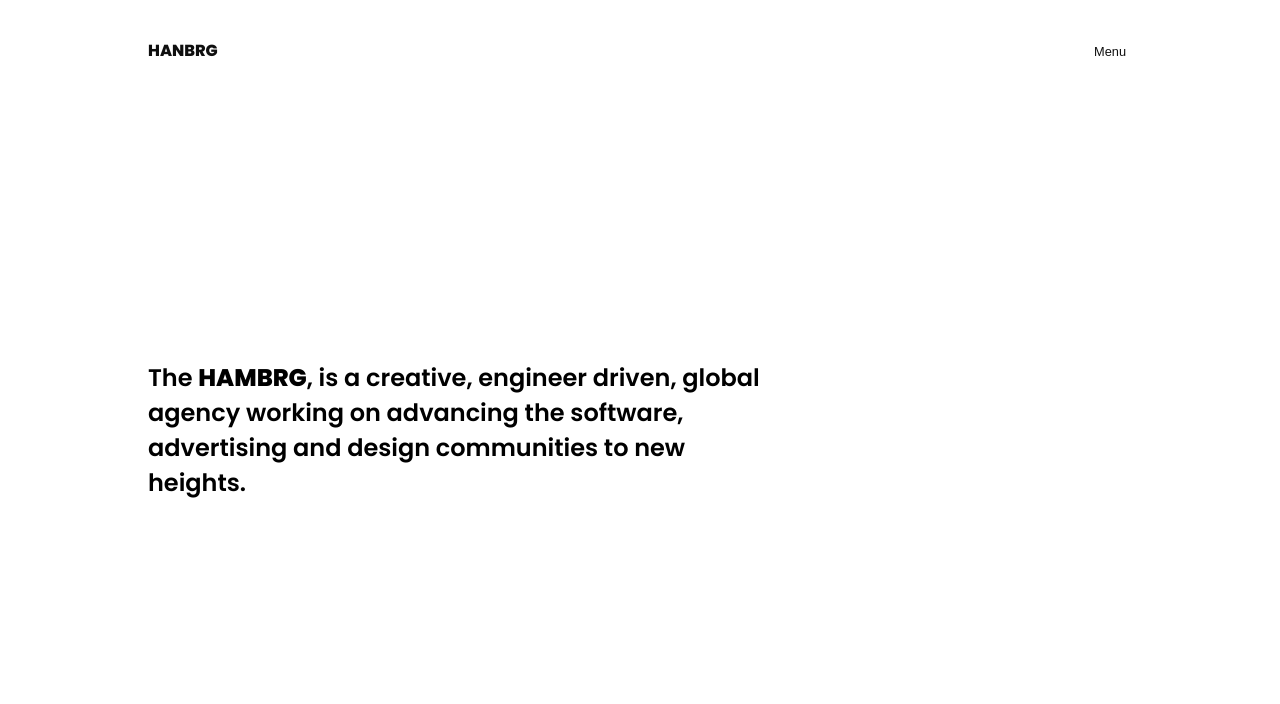
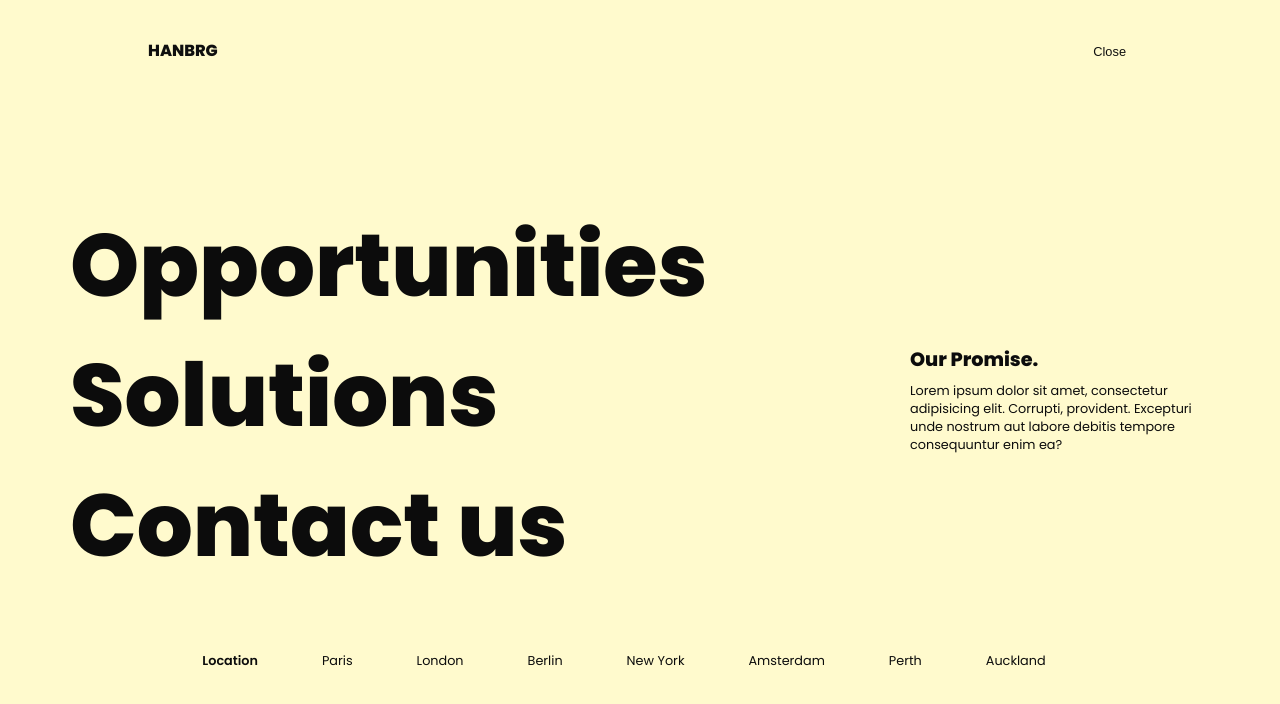
Before and after one commit to nadiamariduena/-anim-menu-react1, a React (Create React App) app: page / in a window 1280 px wide. Both pictures are taken after a click on the button "Menu". Shown: the top 704 px of the page. Built offline with nearby package versions, Linux system fonts and the light colour scheme.

Commit message:
new stuff | withRouter

```diff
--- a/src/App.scss
+++ b/src/App.scss
@@ -91,7 +91,7 @@ header {
     }
     .menu-layer {
       position: relative;
-      background: #111;
+      background: lemonchiffon;
       height: 100%;
       overflow: hidden;
       .menu-city-background {
@@ -137,10 +137,10 @@ header {
                 width: 700px;
                 a {
                   position: absolute;
-                  color: #fff;
+                  color: rgb(12, 12, 12);
                   text-decoration: none;
                   &:hover {
-                    color: #333;
+                    color: rgb(29, 29, 29);
                   }
                 }
               }
@@ -150,7 +150,7 @@ header {
           // ----------------------------------- the block text - lorem ipsum
           //
           .info {
-            color: #fff;
+            color: rgb(12, 12, 12);
             width: 300px;
             h3 {
               font-size: 1.2rem;
@@ -166,7 +166,7 @@ header {
         .locations {
           position: absolute;
           bottom: -80px;
-          color: #fff;
+          color: rgb(12, 12, 12);
           margin-top: 16px;
           font-size: 0.8rem;
           font-weight: 600;
--- a/src/components/Hamburger.js
+++ b/src/components/Hamburger.js
@@ -1,10 +1,29 @@
-import React from "react";
+import React, { useEffect, useRef } from "react";
 import { Link } from "react-router-dom";
 
-const Hamburger = () => {
+const Hamburger = ({ state }) => {
+  let menu = useRef(null);
+
+  // ----------------------
+
+  useEffect(() => {
+    if (state.clicked === false) {
+      //close the menu
+      menu.style.display = "none";
+    } else if (
+      state.clicked === true ||
+      (state.clicked === true && state.initial === null)
+    ) {
+      // open the menu
+      menu.style.display = "block";
+      // menu.style.display = "flex"; if you add flex, its going to show weirdly
+    }
+  });
+
   return (
     //  hamburger menu---------------------------------------------------------
-    <div className="hamburger-menu">
+    // ref={el => (menu = el)}  , el  stands for element
+    <div ref={(el) => (menu = el)} className="hamburger-menu">
       <div className="menu-secondary-background-color">
         {/* what this div represents is:
 
--- a/src/components/Header.js
+++ b/src/components/Header.js
@@ -1,8 +1,12 @@
-import React, { useState } from "react";
-import { Link } from "react-router-dom";
+import React, { useState, useEffect } from "react";
+import { withRouter, Link } from "react-router-dom";
+// withRouter will give access to the history PROP
+// with the history we will be able to determine if the URL has been changed, so
+// if it s change we will execute a certain command
 import Hamburger from "./Hamburger";
 
-const Header = () => {
+const Header = ({ history }) => {
+  // STATE FOR MENU BUTTON
   const [state, setState] = useState({
     /*
 
@@ -24,11 +28,46 @@ const Header = () => {
   });
 
   // --------
+  // Tho prevent SPAM on the button
+  //     <button onClick={handleMenu}>Menu</button>
+  // --------
+  // STATE FOR DISABLED BUTTON
+  const [disabled, setDisabled] = useState(false);
+
+  // -----------               *           ---------------
+  //
+  //
+  //
+  // USE EFFECT FOR PAGE CHANGES
+
+  useEffect(() => {
+    // here we are going to listen for changes
+    history.listen(() => {
+      setState({ clicked: false, menuName: "Menu" });
+    });
+  });
+
+  /*
+
+
+
+
+
+
+
+
+
+
+*/
+
+  // --------
   // the function handleMenu will be specific to the BUTTON
   // so that when we will click the button this function will run
   // --------
 
+  /*
   const handleMenu = () => {
+    disabledMenu();
     if (state.initial === false) {
       setState({
         //This is the state when you first open the page
@@ -39,23 +78,105 @@ const Header = () => {
         // and also when you click on it, the word "Menu" will change to "Close"
         menuName: "Close",
       });
-      console.log(1);
+      // console.log(1);
     } else if (state.clicked === true) {
       //  click when open
       setState({
         clicked: !state.clicked,
         menuName: "Menu",
       });
-      console.log(2);
+      // console.log(2);
     } else if (state.clicked === false) {
       //  click to close
       setState({
         clicked: !state.clicked,
         menuName: "Close",
       });
-      console.log(3);
+      // console.log(3);
     }
   };
+
+*/
+
+  // Toggle menu
+  const handleMenu = () => {
+    disableMenu();
+    if (state.initial === false) {
+      setState({
+        initial: null,
+        clicked: true,
+        menuName: "Close",
+      });
+    } else if (state.clicked === true) {
+      setState({
+        clicked: !state.clicked,
+        menuName: "Menu",
+      });
+    } else if (state.clicked === false) {
+      setState({
+        clicked: !state.clicked,
+        menuName: "Close",
+      });
+    }
+  };
+
+  //Determine if out menu button should be disabled
+  const disableMenu = () => {
+    setDisabled(!disabled);
+    setTimeout(() => {
+      setDisabled(false);
+    }, 1200);
+  };
+
+  /*
+
+  // --------
+  // connected to line 28
+  // ----------
+  // Determine of our button should be disabled or not
+
+  const disabledMenu = () => {
+  1_ whatever the opposite of disables currently is,its
+     false right now, so it will be set to true
+    setDisabled(!disabled);
+    //2_ and once its set to true , lets do a set time out...
+    setTimeout(() => {
+      //3_ and we want to set disable back to false
+      setDisabled(false);
+      // and that will happen after 1200 milliseconds
+    }, 1200);
+  };
+
+    - we want it to run 1200 milliseconds
+    - and we want this disabledMenu FUNCTION, to run in every
+      handleMenu = () CALL, line 40, it should look like so:
+
+         const handleMenu = () => {
+            disabledMenu();
+                if (state.initial === false) {
+                  setState({
+
+
+      ** So every time we click the button, we want this to
+      run:
+                  const disabledMenu = () => {
+                      setDisabled(!disabled);
+                      setTimeout(() => {
+                        setDisabled(false);
+                      }, 1200);
+                    };
+      ** to make this work , you need to add now a disabled
+      attribute here:
+
+              <button disabled={disabled} onClick={handleMenu}>
+              the disabled attr , is going to prevent spam
+                from happening, that spam can ruin the effect
+                of the hamburger menu when opening and closing
+                it, this disabled attr is linked to line :74 and 40
+                Menu
+              </button>
+
+ */
 
   return (
     <header>
@@ -67,15 +188,23 @@ const Header = () => {
             </div>
             {/* ---------- */}
             <div className="menu">
-              <button onClick={handleMenu}>Menu</button>
+              <button disabled={disabled} onClick={handleMenu}>
+                {/* the disabled attr , is going to prevent spam
+                from happening, that spam can ruin the effect
+                of the hamburger menu when opening and closing
+                it, this disabled attr is linked to line :74 and 40*/}
+                {state.menuName}
+              </button>
             </div>
           </div>
         </div>
       </div>
-      {/* ------------ */}
-      <Hamburger />
+      <Hamburger state={state} />
     </header>
   );
 };
 
-export default Header;
+export default withRouter(Header);
+// withRouter will give access to the history PROP
+// with the history we will be able to determine if the URL has been changed, so
+// if it s change we will execute a certain command
```
